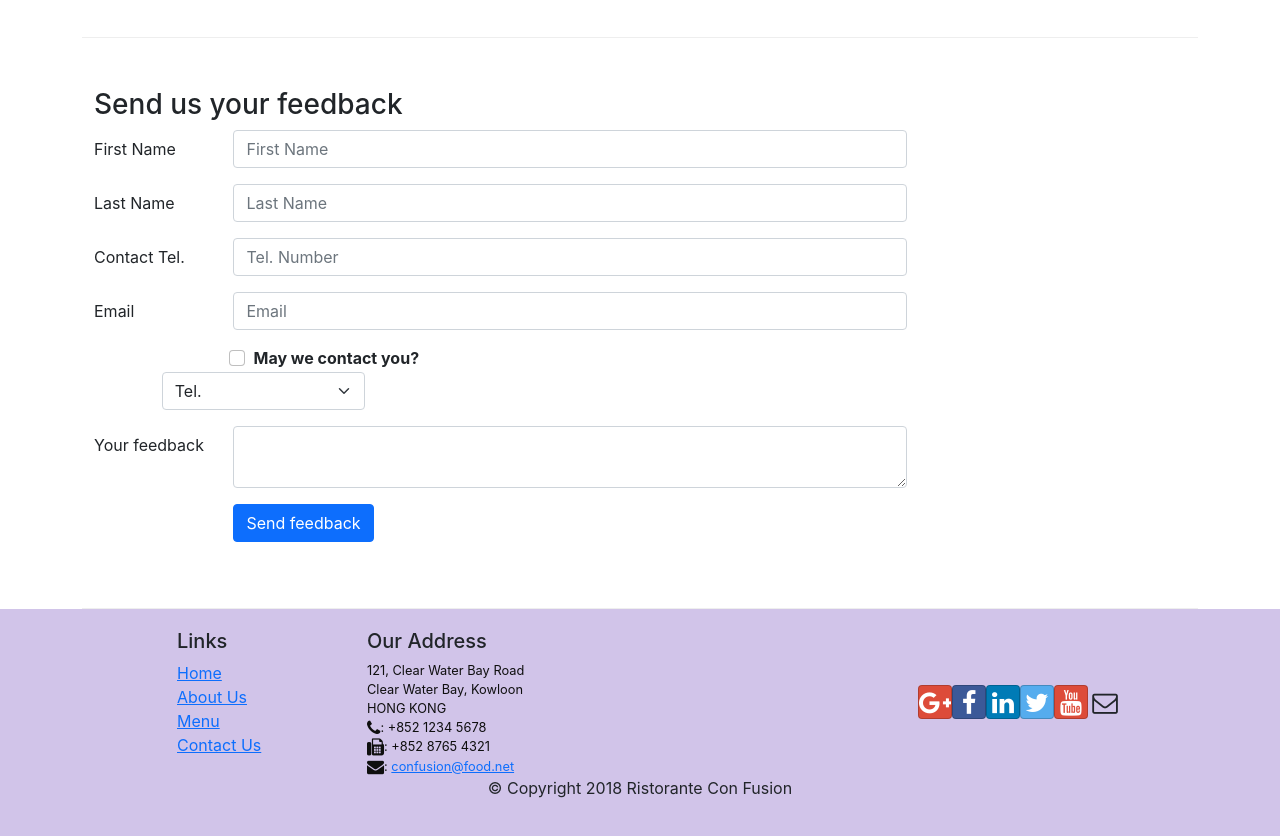
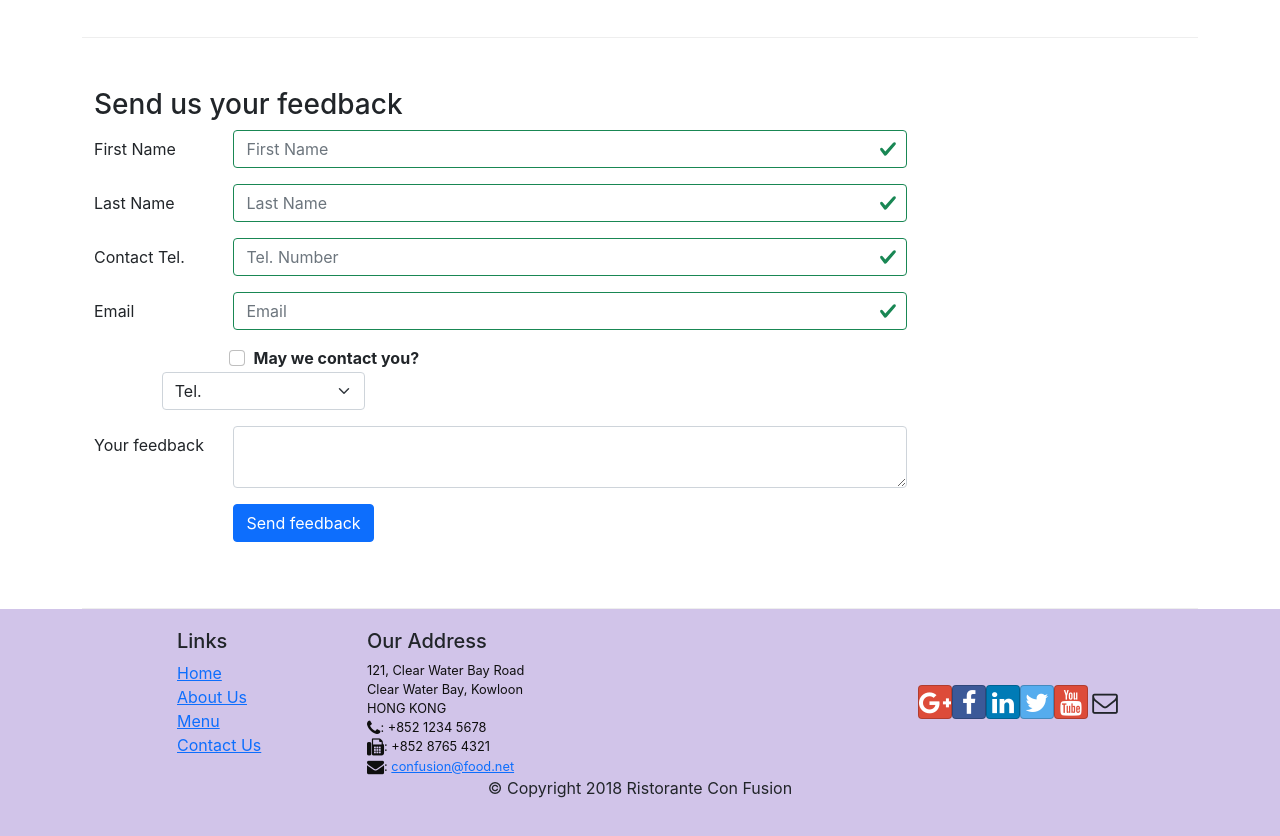
Before and after one commit to thiennmhFunix/LAB, a React (Create React App) app: page /contactus in a window 1280 px wide. Shown: the part 840-1676 px from the top of the page. Built offline with nearby package versions, Linux system fonts and the light colour scheme.

Commit message:
Lab6 part 2 validation

```diff
--- a/src/components/ContactComponent.js
+++ b/src/components/ContactComponent.js
@@ -1,5 +1,5 @@
 import React, { Component } from 'react';
-import { Breadcrumb, BreadcrumbItem, Button, Form, FormGroup, Label, Input, Col } from 'reactstrap';
+import { Breadcrumb, BreadcrumbItem, Button, Form, FormGroup, Label, Input, Col, Row, FormFeedback } from 'reactstrap';
 import { Link } from 'react-router-dom';
 
 class Contact extends Component {
@@ -14,10 +14,17 @@ class Contact extends Component {
             email: '',
             agree: false,
             contactType: 'Tel.',
-            message: ''
+            message: '',
+            touched: {
+                firstname: false,
+                lastname: false,
+                telnum: false,
+                email: false
+            }
         }
         this.handleInputChange = this.handleInputChange.bind(this);
         this.handleSubmit = this.handleSubmit.bind(this);
+        this.handleBlur = this.handleBlur.bind(this);
     }
 
     handleInputChange(event) {
@@ -36,7 +43,43 @@ class Contact extends Component {
         event.preventDefault();
     }
 
+    handleBlur = (field) => (evt) => {
+        this.setState({
+            touched: { ...this.state.touched, [field]: true }
+        });
+    }
+
+    validate(firstname, lastname, telnum, email) {
+        const errors = {
+            firstname: '',
+            lastname: '',
+            telnum: '',
+            email: '',
+        }
+
+        if (this.state.touched.firstname && firstname.length < 3)
+            errors.firstname = 'First name should be >= 3 character';
+        else if (this.state.touched.firstname && firstname.length > 10)
+            errors.firstname = 'First name should be <= 10 character';
+
+        if (this.state.touched.lastname && lastname.length < 3)
+            errors.lastname = 'Last name should be >= 3 character';
+        else if (this.state.touched.lastname && lastname.length > 10)
+            errors.lastname = 'Last name should be <= 10 character';
+
+        const reg = /^\d+$/;
+        if (this.state.touched.telnum && !reg.test(telnum))
+            errors.telnum = 'Tel. number should only contain numbers';
+
+        if (this.state.touched.email && email.split('').filter(x => x === '@').length !== 1)
+            errors.email = 'Email should contain a @';
+
+        return errors;
+    }
+
     render() {
+
+        const errors = this.validate(this.state.firstname, this.state.lastname, this.state.telnum, this.state.email)
 
         return(
             <div className="container">
@@ -85,25 +128,29 @@ class Contact extends Component {
                             <FormGroup row>
                                 <Label htmlFor='firstname' md={2}>First Name</Label>
                                 <Col md={10}>
-                                    <Input type="text" id="firstname" name="firstname" placeholder='First Name' value={this.state.firstname} onChange={this.handleInputChange}></Input>
+                                    <Input type="text" id="firstname" name="firstname" placeholder='First Name' value={this.state.firstname} valid={errors.firstname === ''} invalid={errors.firstname !== ''} onBlur={this.handleBlur('firstname')} onChange={this.handleInputChange}></Input>
+                                    <FormFeedback>{errors.firstname}</FormFeedback>
                                 </Col>
                             </FormGroup>
                             <FormGroup row>
                                 <Label htmlFor='lastname' md={2}>Last Name</Label>
                                 <Col md={10}>
-                                    <Input type="text" id="lastname" name="lastname" placeholder='Last Name' value={this.state.lastname} onChange={this.handleInputChange}></Input>
+                                    <Input type="text" id="lastname" name="lastname" placeholder='Last Name' value={this.state.lastname} valid={errors.lastname === ''} invalid={errors.lastname !== ''} onBlur={this.handleBlur('lastname')} onChange={this.handleInputChange}></Input>
+                                    <FormFeedback>{errors.lastname}</FormFeedback>
                                 </Col>
                             </FormGroup>
                             <FormGroup row>
                                 <Label htmlFor='telnum' md={2}>Contact Tel.</Label>
                                 <Col md={10}>
-                                    <Input type="tel" id="telnum" name="telnum" placeholder='Tel. Number' value={this.state.telnum} onChange={this.handleInputChange}></Input>
+                                    <Input type="tel" id="telnum" name="telnum" placeholder='Tel. Number' value={this.state.telnum} valid={errors.telnum === ''} invalid={errors.telnum !== ''} onBlur={this.handleBlur('telnum')} onChange={this.handleInputChange}></Input>
+                                    <FormFeedback>{errors.telnum}</FormFeedback>
                                 </Col>
                             </FormGroup>
                             <FormGroup row>
                                 <Label htmlFor='email' md={2}>Email</Label>
                                 <Col md={10}>
-                                    <Input type="email" id="email" name="email" placeholder='Email' value={this.state.email} onChange={this.handleInputChange}></Input>
+                                    <Input type="email" id="email" name="email" placeholder='Email' value={this.state.email} valid={errors.email === ''} invalid={errors.email !== ''} onBlur={this.handleBlur('email')} onChange={this.handleInputChange}></Input>
+                                    <FormFeedback>{errors.email}</FormFeedback>
                                 </Col>
                             </FormGroup>
                             <FormGroup group>
```
